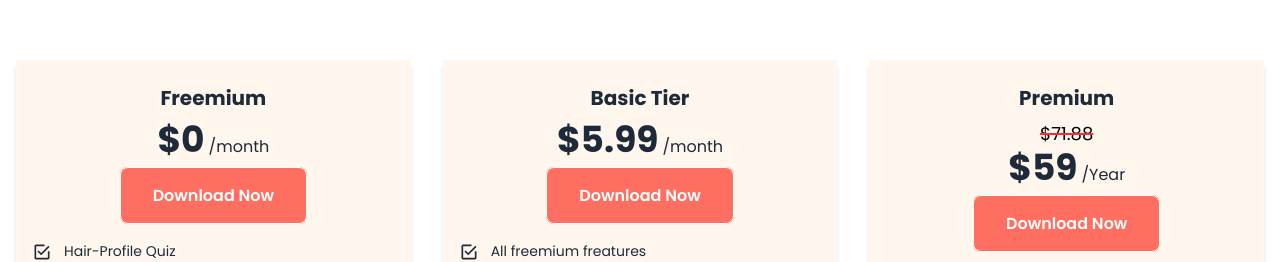
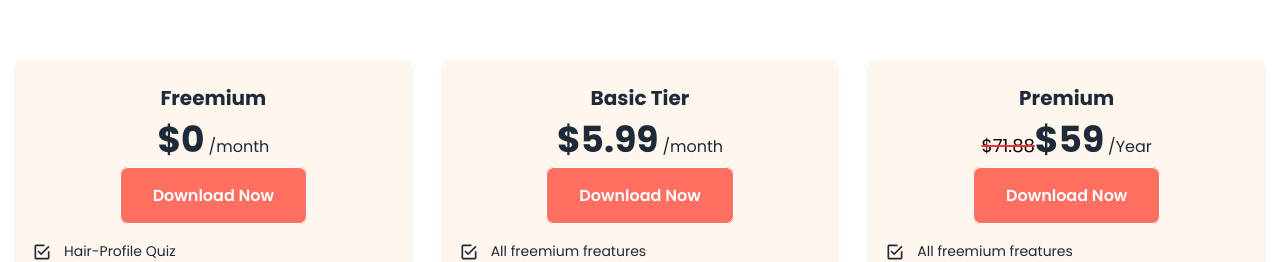
Before and after one commit to naimekattor/type4Pal, a React (Vite) app: page / in a window 1280 px wide. Shown: the part 2501-2763 px from the top of the page. Built offline with nearby package versions, Linux system fonts and the light colour scheme.

Commit message:
update price

```diff
--- a/src/components/SubscriptionSection.jsx
+++ b/src/components/SubscriptionSection.jsx
@@ -71,10 +71,11 @@ export default function SubscriptionSection() {
                 <h3 className="text-[#1e2939] text-xl font-bold mb-2">
                   {plan.name}
                 </h3>
-                <span className="text-lg mb-2 line-through decoration-red-500 decoration-2">
-                  {plan.actualPrice}
-                </span>
+
                 <div className="flex items-baseline justify-center mb-6">
+                  <span className="text-lg  line-through decoration-red-500 decoration-2">
+                    {plan.actualPrice}
+                  </span>
                   <span className="text-4xl font-bold text-[#1e2939]">
                     {plan.price}
                   </span>
```
